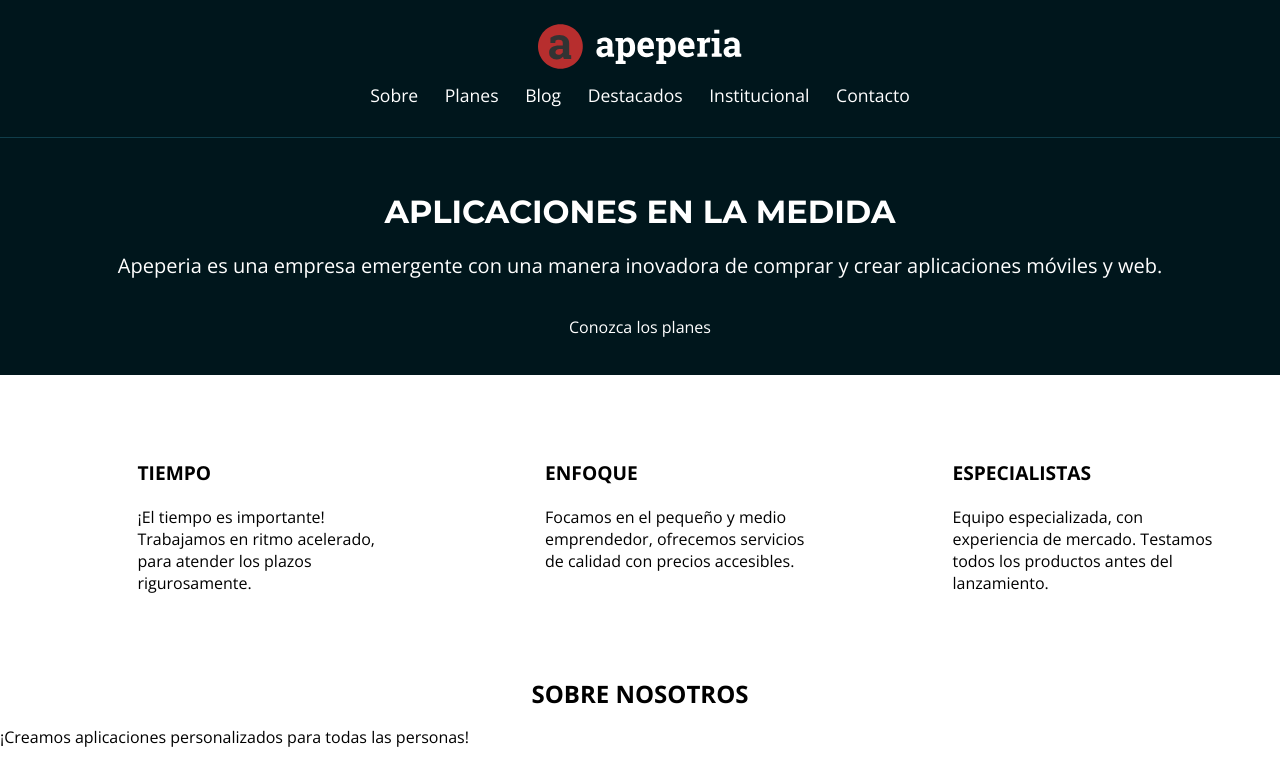
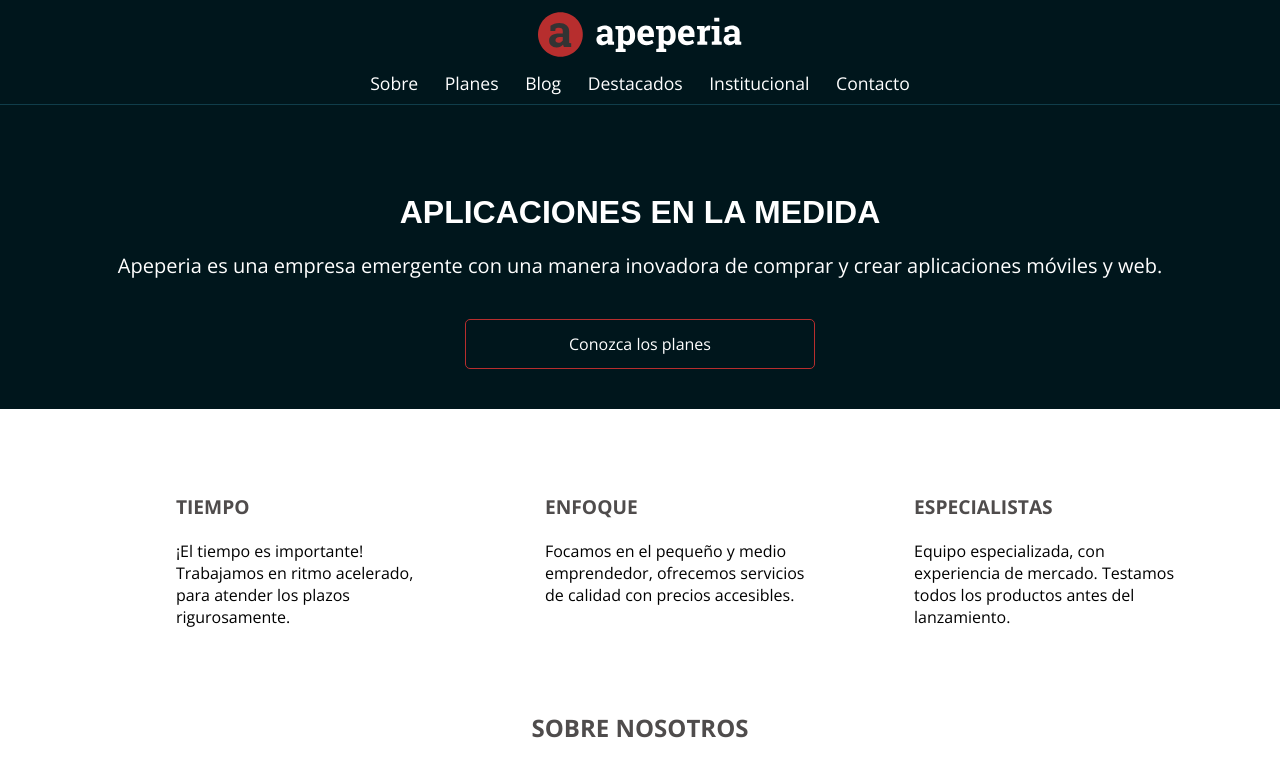
Before and after one commit to MatiasRuizSilva/Layouts-Responsivos, a plain HTML site: page index.html in a window 1280 px wide. Shown: the top 757 px of the page. Drawn offline with nearby package versions, Linux system fonts and the light colour scheme.

Commit message:
add root with variables to css

```diff
--- a/css/bases.css
+++ b/css/bases.css
@@ -1,3 +1,51 @@
-body{
-    font-family: 'Open Sans', sans-serif;
+:root{
+    --background-llamada-mobile: #00161C;
+    --background-blanco: #FFFFFF;
+    --background-azul-claro: #DFE3F5;
+    --background-ceniza-claro: #F7F4F4;
+    --background-ceniza-medio: #D9D9D9;
+
+
+    --border-cabecera-mobile: #103D4A;
+
+
+    --boton-rojo: #B72E2E;
+
+
+    --fuente-ceniza-claro: #666666;
+    --fuente-ceniza-oscuro: #4F4C4C;
+
+
+    --planes-card-start: #035A76;
+    --planes-card-ultra: #690F8E;
+    --planes-card-mega: #B00024;
+
+
+    --fuente-enlace: #0006FF;
+
+    --background-footer: #333333;
+
+    --monserrat: 'Monserrat', sans-serif;
+    --open-sans: 'Open Sans', sans-serif;
 }
+
+
+
+body {
+    font-family: var(--open-sans);
+}
+
+.container {
+    padding: 0 6% 0 6%;
+}
+
+.boton {
+    text-align: center;
+    display: block;
+    width: 100%;
+    max-width: 350px;
+    box-sizing: border-box;
+    padding: 1rem 2rem;
+    border: 1px solid var(--boton-rojo);
+    border-radius: 5px;
+}
--- a/css/head.css
+++ b/css/head.css
@@ -1,5 +1,5 @@
 .head {
-    color: #FFFFFF;
+    color: #ffffff;
 
     width: 100%;
 
@@ -9,10 +9,10 @@
     flex-direction: column;
     align-items: center;
 
-    padding-top: .75rem;
-    padding-bottom: .75rem;
+    padding-top: 0.75rem;
+    padding-bottom: 0.75rem;
 
-    border-bottom: 1px solid #103D4A;
+    border-bottom: 1px solid #103d4a;
 
     position: absolute;
 }
@@ -30,7 +30,7 @@
 
     display: inline-block;
 
-    margin-right: .7rem;
-    margin-bottom: 1.25rem;
-    margin-left: .7rem;
+    margin-right: 0.7rem;
+    margin-bottom: 0.7rem;
+    margin-left: 0.7rem;
 }
--- a/css/llamada.css
+++ b/css/llamada.css
@@ -13,7 +13,7 @@
 }
 
 .llamada__titulo {
-    font-family: 'Montserrat', serif;
+    font-family: var(--monserrat);
     font-size: 2rem;
     font-weight: 700;
     text-transform: uppercase;
--- a/index.html
+++ b/index.html
@@ -19,7 +19,7 @@
         />
     </head>
     <body>
-        <header class="head">
+        <header class="head container">
             <img
                 class="head__logo"
                 src="img/logo-apeperia.svg"
@@ -43,7 +43,7 @@
                     Apeperia es una empresa emergente con una manera inovadora
                     de comprar y crear aplicaciones móviles y web.
                 </p>
-                <a class="llamada__boton" href="">Conozca los planes</a>
+                <a class="llamada__boton boton" href="">Conozca los planes</a>
             </section>
             <section class="diferenciales container">
                 <ul class="diferenciales__lista">
```
